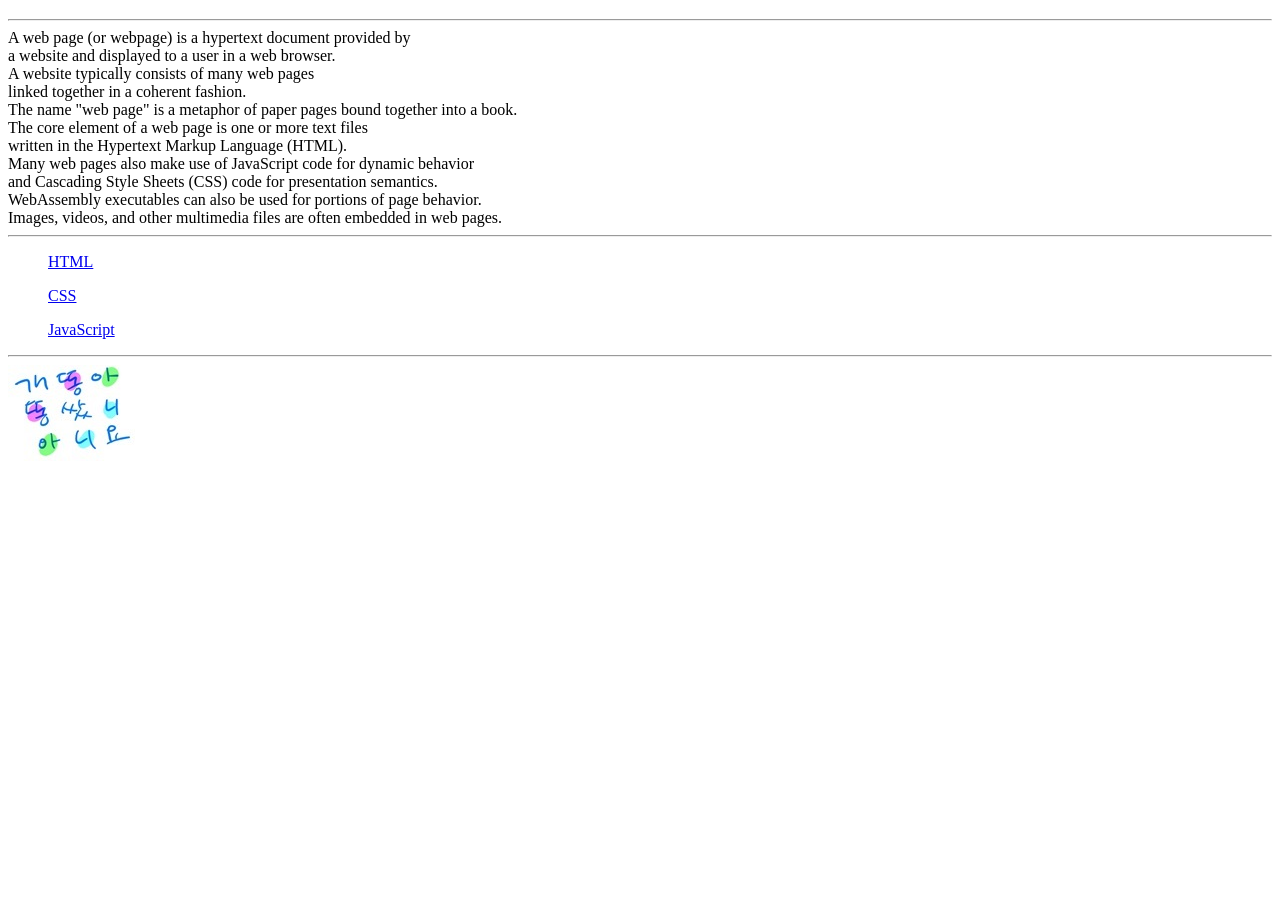
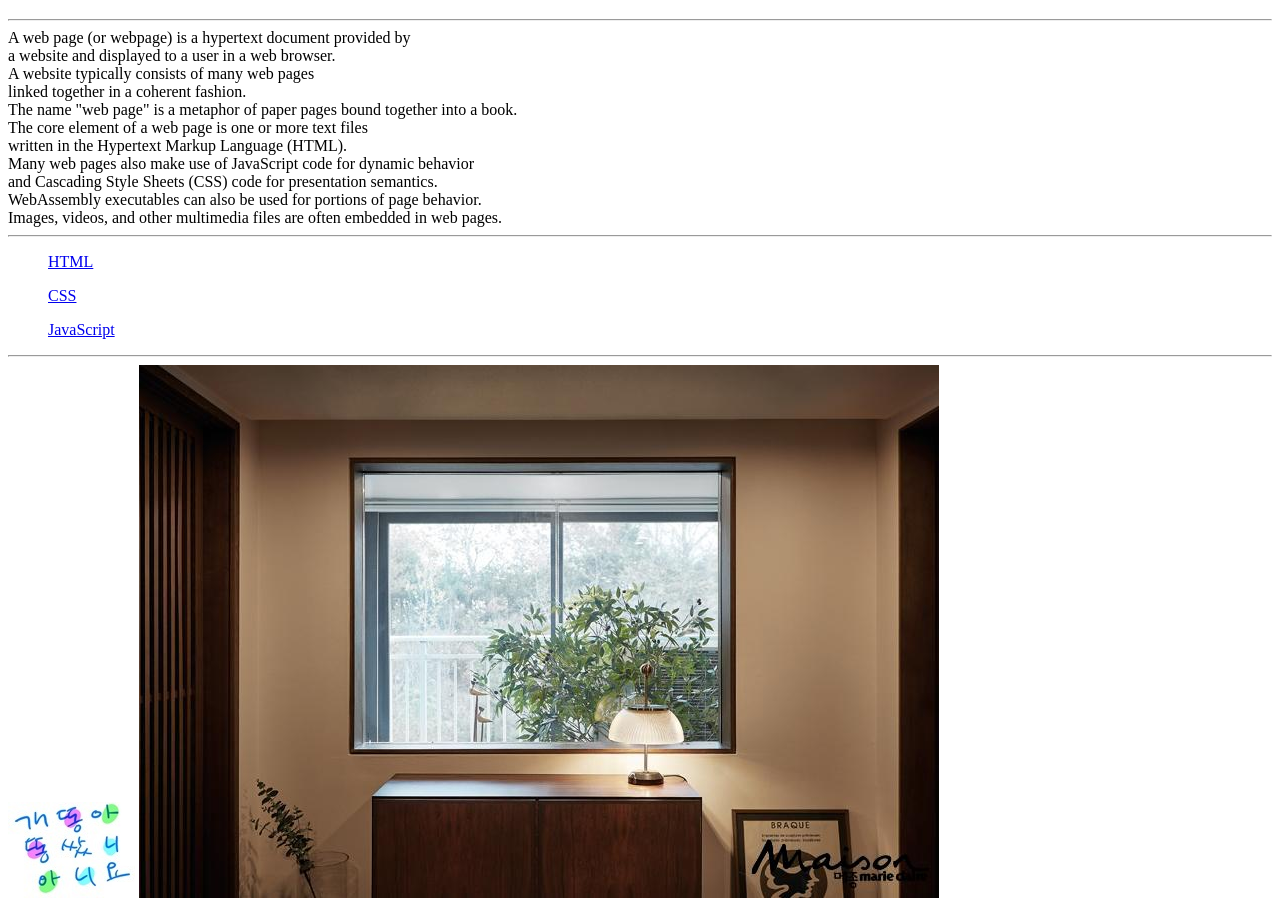
Before and after one commit to 30521hsj/web1, a plain HTML site: page index.html in a window 1280 px wide. Shown: the part 61-971 px from the top of the page. Before the commit the page ends 800 px from the top, so only its background shows below. Drawn offline with Linux system fonts and the light colour scheme.

Commit message:
Update index.html

```diff
--- a/index.html
+++ b/index.html
@@ -27,6 +27,7 @@
     <ul><a href="JS.html">JavaScript</a></ul>
     <hr>
     <img src="img\test2.jpg" alt="" width="" height="">
+    <img src="img\test1.jpg" alt="" width="" height="">
 
 </body>
 </html>
```
